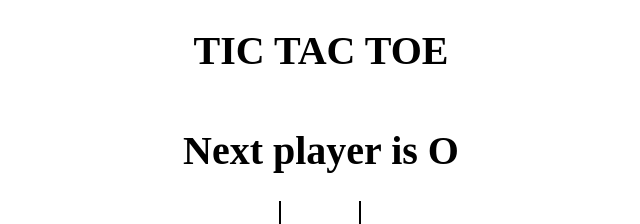
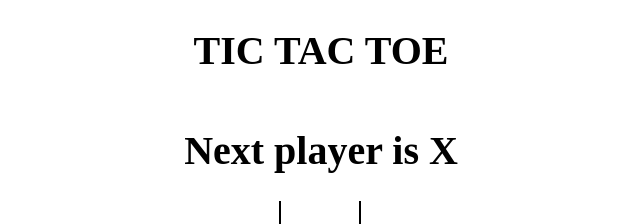
Before and after one commit to Noman608/tictactoe, a React (Vite) app: page / in a window 1280 px wide. Shown: the top 224 px of the page, without its empty margins (319-959 px from the left). Built offline with nearby package versions, Linux system fonts and the light colour scheme.

Commit message:
G.History 1

```diff
--- a/src/App.jsx
+++ b/src/App.jsx
@@ -1,33 +1,38 @@
-import React,{useState} from "react";
+import React, { useState } from "react";
 import Board from "./components/Board";
 import { calculateWinner } from "./helpers";
 import './styles/root.scss'
 
-const App =()=>{
-  const [board,setBoard] =useState(Array(9).fill(null));
-  const [isXNext,setIsXNext] =  useState(false);
-
-  const winner  =  calculateWinner(board);
-  const message =  winner ? `Winner is ${winner}`:`Next player is ${isXNext?'X':'O'}`;
-  const handleSquareClick =(position)=>{
-    if(board[position] || winner){
+const App = () => {
+  const [histery, setHistery] = useState([{ board: Array(9).fill(null), isXNext: true }]);
+  const [currentMove,setCurrentMove] = useState(0);
+  const [isXNext, setIsXNext] = useState(false);
+  const current = histery[currentMove];
+  const winner = calculateWinner(current.board);
+  const message = winner
+    ? `Winner is ${winner}`
+    : `Next player is ${current.isXNext ? 'X' : 'O'}`;
+  const handleSquareClick = (position) => {
+    if (current.board[position] || winner) {
       return;
     }
-     setBoard( (prev)=>{
-        return prev.map((square,pos)=>{
-            if(pos === position){
-              return isXNext?'X':'O';
+    setHistery((prev) => {
+      const last = prev[prev.length-1];
+      const newBoard =  last.board.map((square, pos) => {
+        if (pos === position) {
+          return last.isXNext ? 'X' : 'O';
         }
         return square;
       })
+      return prev.concat({board:newBoard,isXNext: !last.isXNext})
     });
-     setIsXNext((prev)=>!prev)
-  }
-  return(
+    setCurrentMove(prev=>prev+1);
+  };
+  return (
     <div className="app">
       <h1>TIC TAC TOE</h1>
       <h1>{message}</h1>
-    <Board board={board} handleSquareClick={handleSquareClick}/>
+      <Board board={current.board} handleSquareClick={handleSquareClick} />
     </div>
   );
 };
```
Lines whose indentation alone changed are shown as unchanged.
